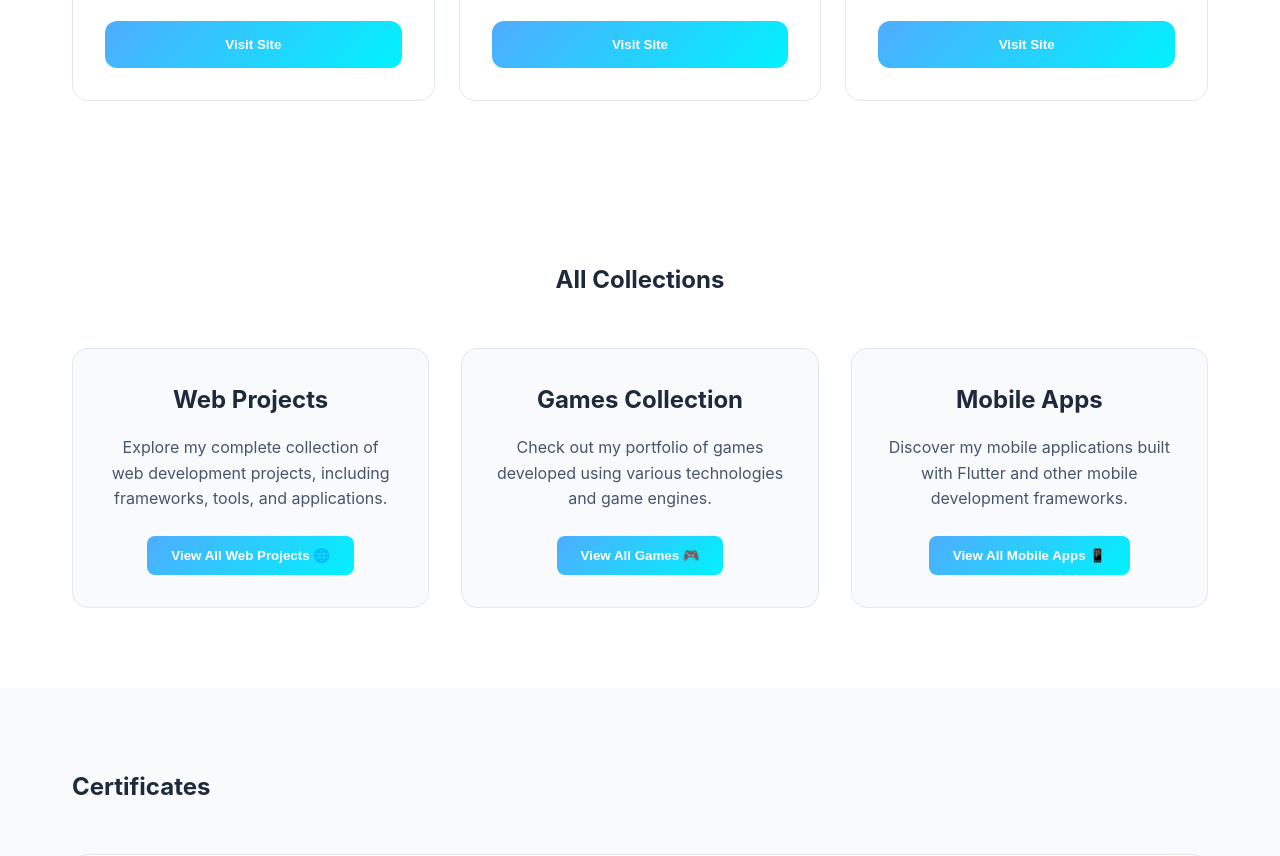
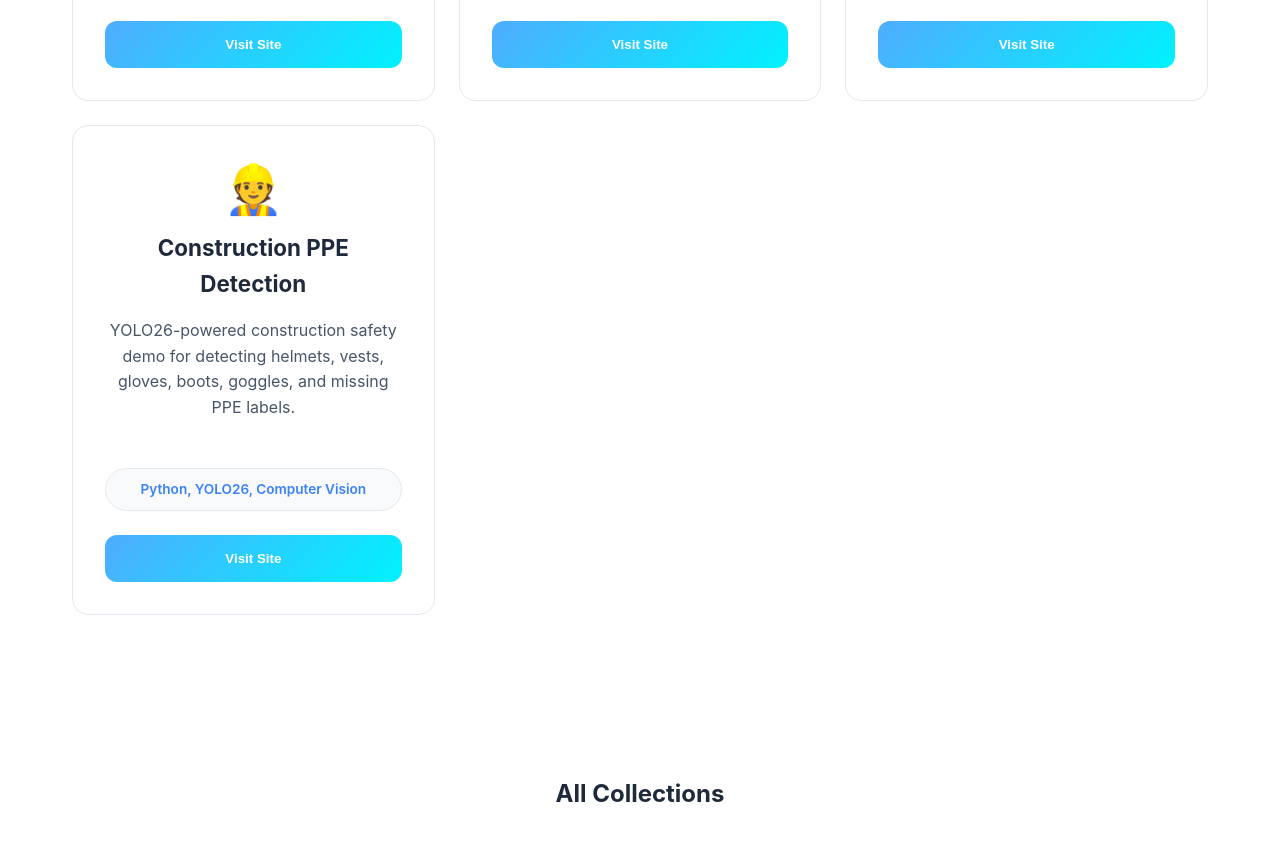
Before and after one commit to amnamine/MyPortfolio, a plain HTML site: page index.html in a window 1280 px wide. Shown: the part 7203-8059 px from the top of the page. Drawn offline with Linux system fonts and the light colour scheme.

Commit message:
added construction ppe website

```diff
--- a/index.html
+++ b/index.html
@@ -453,6 +453,14 @@
               <div class="project-tech">Python, YOLOv8, Vision</div>
               <button class="project-button" onclick="openProject('https://emotiondetection-green.vercel.app/')">Visit Site</button>
             </div>
+
+            <div class="project-card premium" data-tags="ai,yolo,detection,ppe">
+              <div class="project-icon">👷</div>
+              <h4>Construction PPE Detection</h4>
+              <p>YOLO26-powered construction safety demo for detecting helmets, vests, gloves, boots, goggles, and missing PPE labels.</p>
+              <div class="project-tech">Python, YOLO26, Computer Vision</div>
+              <button class="project-button" onclick="openProject('https://construction-ppe-yolo-26.vercel.app/')">Visit Site</button>
+            </div>
           </div>
         </div>
     </div>
```
